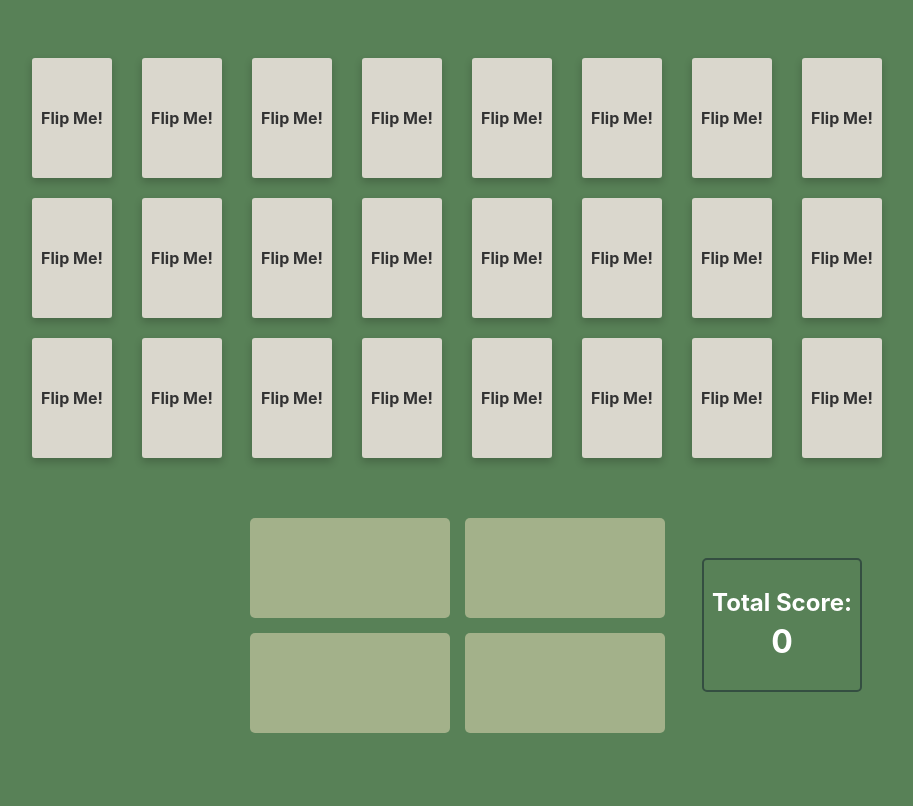
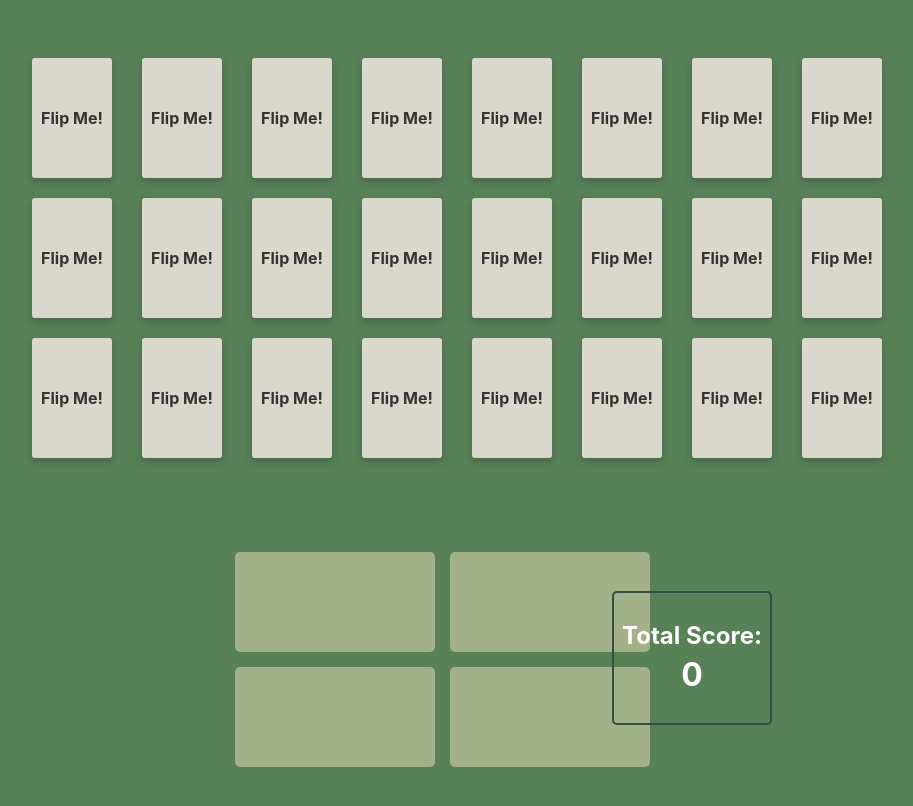
Before and after one commit to broliver18/stick-it-frontend, a React (Create React App) app: page /player/game in a window 1280 px wide. Shown: the top 806 px of the page, without its empty margins (183-1096 px from the left). Built offline with nearby package versions, Linux system fonts and the light colour scheme; no server answers.

Commit message:
Fix question and messaging position

```diff
--- a/src/Components/CreateGame/CreateGame.css
+++ b/src/Components/CreateGame/CreateGame.css
@@ -18,7 +18,7 @@
     width: 40px;
  }
 
-.container {
+.form-container {
     display: flex;
     justify-content: center;
     flex-wrap: wrap;
--- a/src/Components/CreateGame/CreateGame.js
+++ b/src/Components/CreateGame/CreateGame.js
@@ -112,7 +112,7 @@ function CreateGame() {
           onChange={handleChange}
         />
       </div>
-      <div className="container">
+      <div className="form-container">
         {questionsArray.map((question) => (
           <QuestionForm
             key={question.id}
--- a/src/Components/PlayerGame/PlayerGame.css
+++ b/src/Components/PlayerGame/PlayerGame.css
@@ -6,29 +6,38 @@
     column-gap: 30px;
 }
 
-#short-answer {
-    padding: 15px;
+.question-message-container {
+    position: absolute;
+    bottom: 0;
+    margin: 30px 30px 0 0;
+    display: flex;
+    justify-content: center;
+    align-items: center;
+    width: 500px;
+    height: 300px;
 }
 
-#multiple-choice {
-    padding: 0;
-}
-
-#short-answer, #multiple-choice {
-    margin: 20px 0 0 0;
+.data-container {
+    display: flex;
+    flex-direction: column;
+    justify-content: center;
+    align-items: center;
+    width: 100%;
+    height: 100%;
 }
 
 #short-answer h2, #multiple-choice h2 {
     color: #344e41
 }
 
-.multiple-choice-answers {
+#multiple-choice-answers {
+    margin-bottom: 20px;
     display: grid;
     grid-template-columns: repeat(2, 1fr);
     gap: 15px;
 }
 
-.multiple-choice-answers div {
+#multiple-choice-answers div {
     cursor: pointer;
     width: 200px;
     height: 100px;
@@ -39,22 +48,12 @@
     border-radius: 5px;
 }
 
-.multiple-choice-answers div:hover {
+#multiple-choice-answers div:hover {
     background-color: #344e41;
 }
 
-.multiple-choice-answers div h4 {
+#multiple-choice-answers div h4 {
     color: white;
-}
-
-.message-container {
-   display: flex;
-   flex-direction: column;
-   justify-content: center;
-   align-items: center;
-   height: 80px;
-   padding: 80px 0 80px 0;
-   margin: 25px 0 0 0;
 }
 
 #correct-message h2, #correct-message h4 {
@@ -99,9 +98,9 @@
 }
 
 #score {
-    position: relative;
-    bottom: 175px;
-    left: 325px;
+    position: absolute;
+    bottom: 75px;
+    right: 325px;
     border: 2px solid #344e41;
     border-radius: 5px;
     padding: 8px;
--- a/src/Components/PlayerGame/PlayerGame.js
+++ b/src/Components/PlayerGame/PlayerGame.js
@@ -105,14 +105,14 @@ function PlayerGame() {
     if (isQuestionAnswered) {
       if (isCorrect) {
         return (
-          <div id="correct-message" className="message-container">
+          <div id="correct-message" className="data-container">
             <h2>You answered correctly!</h2>
             <h4>Flip a card to see how many points you'll get</h4>
           </div>
         );
       } else {
         return (
-          <div id="incorrect-message" className="message-container">
+          <div id="incorrect-message" className="data-container">
             <h2>Sorry, that was incorrect!</h2>
           </div>
         );
@@ -120,7 +120,7 @@ function PlayerGame() {
     } else {
       if (questionInfo.questionType === "short-answer") {
         return (
-          <div id="short-answer" className="component-container-top">
+          <div id="short-answer" className="data-container">
             <h2>{questionInfo.question}</h2>
             <input name="answer" value={input.answer} onChange={handleChange} />
             <button onClick={checkShortAnswer}>Answer Question</button>
@@ -130,9 +130,9 @@ function PlayerGame() {
         const { question, answerOne, answerTwo, answerThree, answerFour } =
           questionInfo;
         return (
-          <div id="multiple-choice" className="component-container-top">
+          <div id="multiple-choice" className="data-container">
             <h2>{question}</h2>
-            <div className="multiple-choice-answers">
+            <div id="multiple-choice-answers">
               <div onClick={() => checkMultipleChoice(1)} id="answer-one">
                 <h4>{answerOne}</h4>
               </div>
@@ -168,7 +168,7 @@ function PlayerGame() {
           );
         })}
       </div>
-      {renderAction()}
+      <div className="question-message-container">{renderAction()}</div>
       <div id="score" className="component-container-top">
         <h2>Total Score:</h2>
         <h1>{score}</h1>
```
